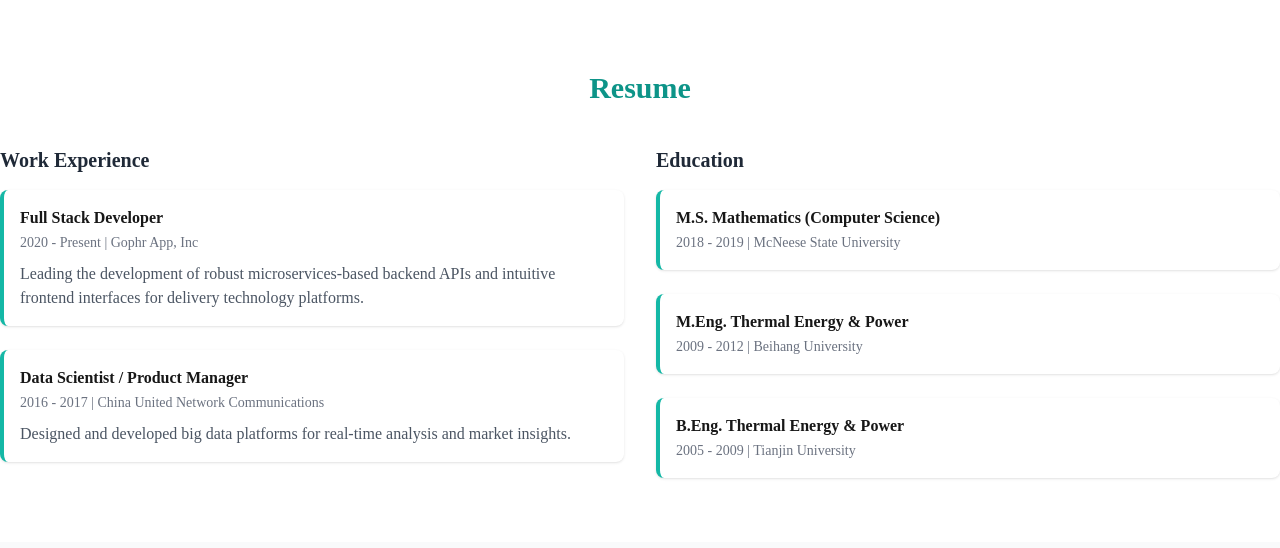
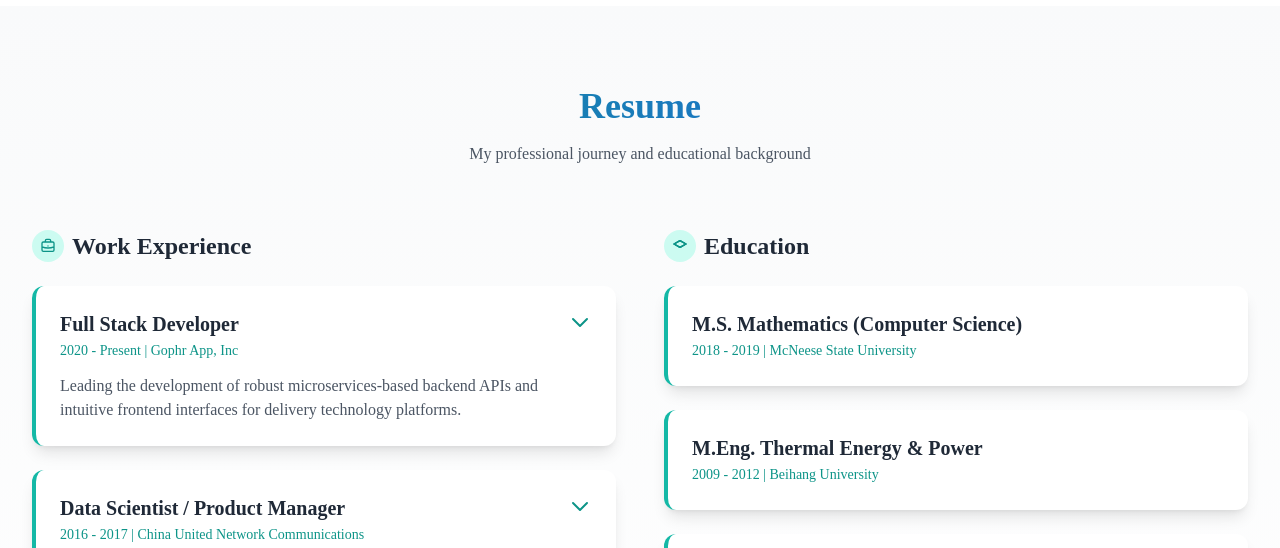
Before and after one commit to HairuiWang96/portfolio-2025, a Next.js app: page / in a window 1280 px wide. Shown: the part 2249-2797 px from the top of the page. Built offline with nearby package versions, Linux system fonts and the light colour scheme.

Commit message:
Resumeupdate

```diff
--- a/src/app/resume.tsx
+++ b/src/app/resume.tsx
@@ -1,41 +1,149 @@
+'use client';
+import { motion, AnimatePresence } from 'framer-motion';
+import { useState } from 'react';
+
 export default function Resume() {
+    const [expandedId, setExpandedId] = useState<string | null>(null);
+
+    const workExperiences = [
+        {
+            id: 'gophr',
+            title: 'Full Stack Developer',
+            period: '2020 - Present',
+            company: 'Gophr App, Inc',
+            summary: 'Leading the development of robust microservices-based backend APIs and intuitive frontend interfaces for delivery technology platforms.',
+            details: [
+                'Leading the development of robust microservices-based backend APIs for inventory management, user authentication, and shipment tracking, enabling seamless interactions across the Consumer App, Driver App, and Dispatch/Merchant Dashboard.',
+                'Leveraging Node.js, Express, and PostgreSQL on AWS infrastructure to ensure scalability, reliability, and maintainability of the microservices architecture.',
+                'Crafting intuitive and visually stunning frontend interfaces for the Dispatch/Merchant Dashboard using React.js, optimizing user experience and enhancing operational efficiency.',
+                'Pioneering the creation of a comprehensive School Lunch System utilizing Next.js, facilitating efficient management and distribution of meals within educational institutions.',
+                'Contributing to the development of the Consumer App using React Native, collaborating with a team to deliver a user-friendly mobile experience and enhance accessibility for customers.',
+            ],
+        },
+        {
+            id: 'china-united',
+            title: 'Data Scientist / Product Manager',
+            period: '2016 - 2017',
+            company: 'China United Network Communications',
+            summary: 'Designed and developed big data platforms for real-time analysis and market insights.',
+            details: [
+                'Led the design and development of the Intelligent Transportation Analysis System (ITAS), a cutting-edge platform for real-time analysis and processing of mobile signaling big data, handling a staggering 3 GB/min throughput.',
+                'Engineered the Thermal and Industrial Economic Platform (RTIEP), a comprehensive web service solution delivering population statistics and user tag portraits to esteemed clients including P&G, JD, Baidu, and Starbucks.',
+                'Led the development of a tourism big data SaaS application, harnessing mobile signaling and web browsing data for the Ministry of Culture and Tourism of China.',
+            ],
+        },
+        {
+            id: 'expert-micro',
+            title: 'Data Scientist / Product Manager',
+            period: '2012 - 2016',
+            company: 'Expert Microsystems, Inc. (China)',
+            summary:
+                'Directed maintenance and support for Prognostic and Health Management (PHM) application, led the design of Real-time Diagnosis Platform (RDP), and contributed to a 30% increase in annual revenue through technical support and presentations.',
+            details: [
+                'Directed the maintenance and support efforts for the Prognostic and Health Management (PHM) application, overseeing real-time monitoring, fault detection, fault diagnosis, and preventive maintenance analysis of complex industrial equipment.',
+                'Led the design and implementation of a cutting-edge Real-time Diagnosis Platform (RDP) for an electromechanical system, integrating sensor data collection, signal processing, algorithm analysis, and dynamic results display.',
+                'Played a pivotal role in driving sales and revenue generation by providing technical support and delivering compelling presentations for four software suites and six consulting projects, contributing to a 30% increase in annual revenue.',
+            ],
+        },
+    ];
+
     return (
-        <section id='resume' className='py-16'>
-            <h2 className='text-3xl font-bold text-center mb-10 text-teal-600'>Resume</h2>
-            <div className='flex flex-col md:flex-row gap-8 justify-center'>
+        <section id='resume' className='py-20 bg-gradient-to-b from-gray-50 to-white dark:from-gray-900 dark:to-gray-800'>
+            <div className='container mx-auto px-4 sm:px-6 lg:px-8'>
+                <motion.div initial={{ opacity: 0, y: 20 }} whileInView={{ opacity: 1, y: 0 }} transition={{ duration: 0.5 }} className='text-center mb-16'>
+                    <h2 className='text-4xl font-bold mb-4 bg-clip-text text-transparent bg-gradient-to-r from-teal-600 to-blue-600 dark:from-teal-400 dark:to-blue-400'>Resume</h2>
+                    <p className='text-gray-600 dark:text-gray-300 max-w-2xl mx-auto'>My professional journey and educational background</p>
+                </motion.div>
+
+                <div className='flex flex-col md:flex-row gap-12 justify-center'>
                     {/* Work Experience */}
-                <div className='flex-1'>
-                    <h3 className='text-xl font-semibold mb-4 text-gray-800 dark:text-gray-200'>Work Experience</h3>
+                    <motion.div initial={{ opacity: 0, x: -20 }} whileInView={{ opacity: 1, x: 0 }} transition={{ duration: 0.5 }} className='flex-1'>
+                        <h3 className='text-2xl font-semibold mb-6 text-gray-800 dark:text-gray-200 flex items-center gap-2'>
+                            <span className='w-8 h-8 rounded-full bg-teal-100 dark:bg-teal-900 flex items-center justify-center text-teal-600 dark:text-teal-400'>
+                                <svg className='w-4 h-4' fill='none' stroke='currentColor' viewBox='0 0 24 24'>
+                                    <path
+                                        strokeLinecap='round'
+                                        strokeLinejoin='round'
+                                        strokeWidth={2}
+                                        d='M21 13.255A23.931 23.931 0 0112 15c-3.183 0-6.22-.62-9-1.745M16 6V4a2 2 0 00-2-2h-4a2 2 0 00-2 2v2m4 6h.01M5 20h14a2 2 0 002-2V8a2 2 0 00-2-2H5a2 2 0 00-2 2v10a2 2 0 002 2z'
+                                    />
+                                </svg>
+                            </span>
+                            Work Experience
+                        </h3>
                         <div className='space-y-6'>
-                        <div className='bg-white dark:bg-gray-800 rounded-lg shadow p-4 border-l-4 border-teal-500'>
-                            <h4 className='font-bold'>Full Stack Developer</h4>
-                            <span className='text-sm text-gray-500'>2020 - Present | Gophr App, Inc</span>
-                            <p className='mt-2 text-gray-600 dark:text-gray-300'>Leading the development of robust microservices-based backend APIs and intuitive frontend interfaces for delivery technology platforms.</p>
+                            {workExperiences.map(exp => (
+                                <motion.div key={exp.id} whileHover={{ y: -5 }} className='bg-white dark:bg-gray-800 rounded-xl shadow-lg border-l-4 border-teal-500 hover:shadow-xl transition-all duration-300 overflow-hidden'>
+                                    <div className='p-6 cursor-pointer' onClick={() => setExpandedId(expandedId === exp.id ? null : exp.id)}>
+                                        <div className='flex justify-between items-start'>
+                                            <div>
+                                                <h4 className='text-xl font-bold text-gray-800 dark:text-white'>{exp.title}</h4>
+                                                <span className='text-sm text-teal-600 dark:text-teal-400 font-medium'>
+                                                    {exp.period} | {exp.company}
+                                                </span>
+                                                <p className='mt-3 text-gray-600 dark:text-gray-300'>{exp.summary}</p>
                                             </div>
-                        <div className='bg-white dark:bg-gray-800 rounded-lg shadow p-4 border-l-4 border-teal-500'>
-                            <h4 className='font-bold'>Data Scientist / Product Manager</h4>
-                            <span className='text-sm text-gray-500'>2016 - 2017 | China United Network Communications</span>
-                            <p className='mt-2 text-gray-600 dark:text-gray-300'>Designed and developed big data platforms for real-time analysis and market insights.</p>
+                                            <motion.div animate={{ rotate: expandedId === exp.id ? 180 : 0 }} transition={{ duration: 0.3 }} className='text-teal-600 dark:text-teal-400'>
+                                                <svg className='w-6 h-6' fill='none' stroke='currentColor' viewBox='0 0 24 24'>
+                                                    <path strokeLinecap='round' strokeLinejoin='round' strokeWidth={2} d='M19 9l-7 7-7-7' />
+                                                </svg>
+                                            </motion.div>
                                         </div>
                                     </div>
+                                    <AnimatePresence>
+                                        {expandedId === exp.id && (
+                                            <motion.div initial={{ height: 0, opacity: 0 }} animate={{ height: 'auto', opacity: 1 }} exit={{ height: 0, opacity: 0 }} transition={{ duration: 0.3 }} className='overflow-hidden'>
+                                                <div className='px-6 pb-6 pt-2 border-t border-gray-100 dark:border-gray-700'>
+                                                    <ul className='space-y-3'>
+                                                        {exp.details.map((detail, index) => (
+                                                            <motion.li
+                                                                key={index}
+                                                                initial={{ opacity: 0, x: -20 }}
+                                                                animate={{ opacity: 1, x: 0 }}
+                                                                transition={{ duration: 0.3, delay: index * 0.1 }}
+                                                                className='text-gray-600 dark:text-gray-300 flex items-start gap-2'
+                                                            >
+                                                                <span className='text-teal-500 mt-1'>•</span>
+                                                                {detail}
+                                                            </motion.li>
+                                                        ))}
+                                                    </ul>
                                                 </div>
+                                            </motion.div>
+                                        )}
+                                    </AnimatePresence>
+                                </motion.div>
+                            ))}
+                        </div>
+                    </motion.div>
+
                     {/* Education */}
-                <div className='flex-1'>
-                    <h3 className='text-xl font-semibold mb-4 text-gray-800 dark:text-gray-200'>Education</h3>
+                    <motion.div initial={{ opacity: 0, x: 20 }} whileInView={{ opacity: 1, x: 0 }} transition={{ duration: 0.5 }} className='flex-1'>
+                        <h3 className='text-2xl font-semibold mb-6 text-gray-800 dark:text-gray-200 flex items-center gap-2'>
+                            <span className='w-8 h-8 rounded-full bg-teal-100 dark:bg-teal-900 flex items-center justify-center text-teal-600 dark:text-teal-400'>
+                                <svg className='w-4 h-4' fill='none' stroke='currentColor' viewBox='0 0 24 24'>
+                                    <path strokeLinecap='round' strokeLinejoin='round' strokeWidth={2} d='M12 14l9-5-9-5-9 5 9 5z' />
+                                    <path strokeLinecap='round' strokeLinejoin='round' strokeWidth={2} d='M12 14l9-5-9-5-9 5 9 5z' />
+                                    <path strokeLinecap='round' strokeLinejoin='round' strokeWidth={2} d='M12 14l9-5-9-5-9 5 9 5z' />
+                                </svg>
+                            </span>
+                            Education
+                        </h3>
                         <div className='space-y-6'>
-                        <div className='bg-white dark:bg-gray-800 rounded-lg shadow p-4 border-l-4 border-teal-500'>
-                            <h4 className='font-bold'>M.S. Mathematics (Computer Science)</h4>
-                            <span className='text-sm text-gray-500'>2018 - 2019 | McNeese State University</span>
+                            <motion.div whileHover={{ y: -5 }} className='bg-white dark:bg-gray-800 rounded-xl shadow-lg p-6 border-l-4 border-teal-500 hover:shadow-xl transition-all duration-300'>
+                                <h4 className='text-xl font-bold text-gray-800 dark:text-white'>M.S. Mathematics (Computer Science)</h4>
+                                <span className='text-sm text-teal-600 dark:text-teal-400 font-medium'>2018 - 2019 | McNeese State University</span>
+                            </motion.div>
+                            <motion.div whileHover={{ y: -5 }} className='bg-white dark:bg-gray-800 rounded-xl shadow-lg p-6 border-l-4 border-teal-500 hover:shadow-xl transition-all duration-300'>
+                                <h4 className='text-xl font-bold text-gray-800 dark:text-white'>M.Eng. Thermal Energy & Power</h4>
+                                <span className='text-sm text-teal-600 dark:text-teal-400 font-medium'>2009 - 2012 | Beihang University</span>
+                            </motion.div>
+                            <motion.div whileHover={{ y: -5 }} className='bg-white dark:bg-gray-800 rounded-xl shadow-lg p-6 border-l-4 border-teal-500 hover:shadow-xl transition-all duration-300'>
+                                <h4 className='text-xl font-bold text-gray-800 dark:text-white'>B.Eng. Thermal Energy & Power</h4>
+                                <span className='text-sm text-teal-600 dark:text-teal-400 font-medium'>2005 - 2009 | Tianjin University</span>
+                            </motion.div>
                         </div>
-                        <div className='bg-white dark:bg-gray-800 rounded-lg shadow p-4 border-l-4 border-teal-500'>
-                            <h4 className='font-bold'>M.Eng. Thermal Energy & Power</h4>
-                            <span className='text-sm text-gray-500'>2009 - 2012 | Beihang University</span>
-                        </div>
-                        <div className='bg-white dark:bg-gray-800 rounded-lg shadow p-4 border-l-4 border-teal-500'>
-                            <h4 className='font-bold'>B.Eng. Thermal Energy & Power</h4>
-                            <span className='text-sm text-gray-500'>2005 - 2009 | Tianjin University</span>
-                        </div>
-                    </div>
+                    </motion.div>
                 </div>
             </div>
         </section>
```
Lines whose indentation alone changed are shown as unchanged.
